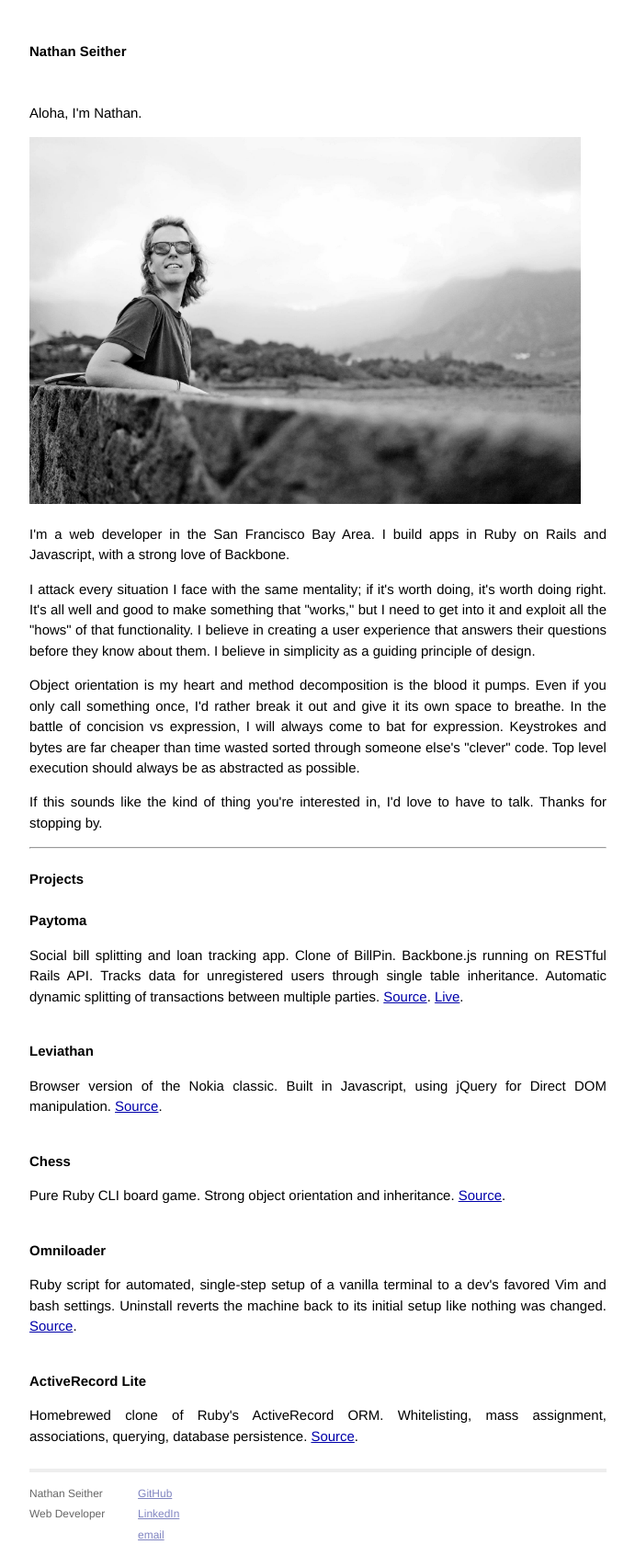
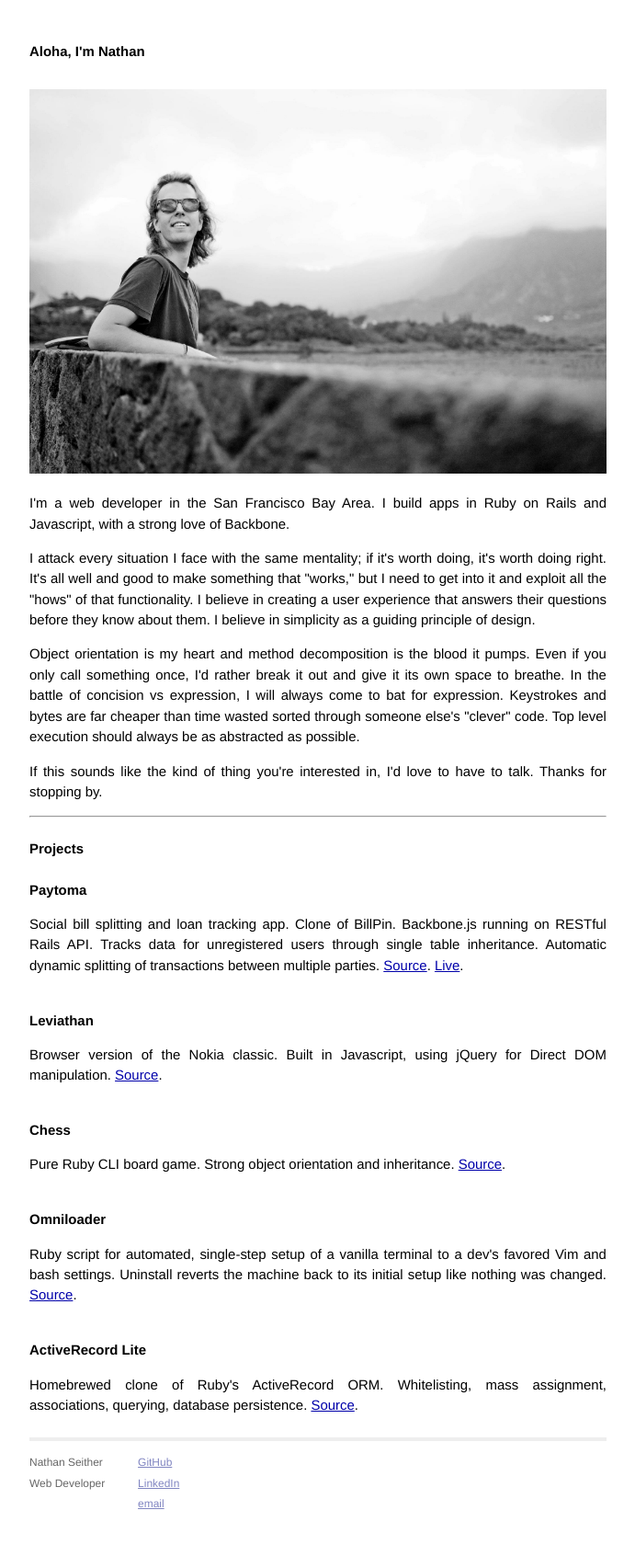
Before and after one commit to Supernats/Supernats.github.io, a Jekyll site: the page built from index.html, in a window 1280 px wide. Shown: the whole page at 92% size, without its empty margins (294-985 px from the left). Built offline with Jekyll 4.4.1, drawn with Linux system fonts in a browser that asks for light colours; Markdown is read by kramdown in place of the engine named in the settings; after the commit the page ends 1659 px from its top, so only the background shows below that.

Commit message:
resize photo

```diff
--- a/_layouts/default.html
+++ b/_layouts/default.html
@@ -17,7 +17,7 @@
 
         <div class="site">
           <div class="header">
-            <h1 class="title">Nathan Seither</h1>
+            <h1 class="title">Aloha, I'm Nathan</h1>
           </div>
 
           {{ content }}
--- a/css/main.css
+++ b/css/main.css
@@ -121,6 +121,11 @@ a:visited { color: #a0a; }
   border: 0;
 }
 
+.personal-photo {
+  width: 100%;
+  height: auto;
+}
+
 /*****************************************************************************/
 /*
 /* Posts
--- a/index.html
+++ b/index.html
@@ -5,14 +5,10 @@ title: Nathan Seither
 
 <div id="home">
   <div id="personal">
-    <p class="personal-text">
-      Aloha, I'm Nathan.
-    </p>
 
     <div class="photo-container">
       <img
         class="personal-photo"
-        style="width: 600px; height: auto"
         src="/assets/img/koolau_bw.jpg"
       >
     </div>
```
